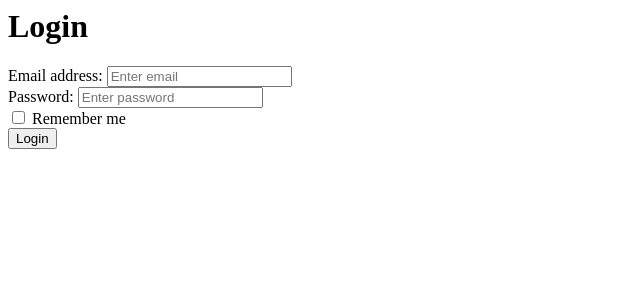
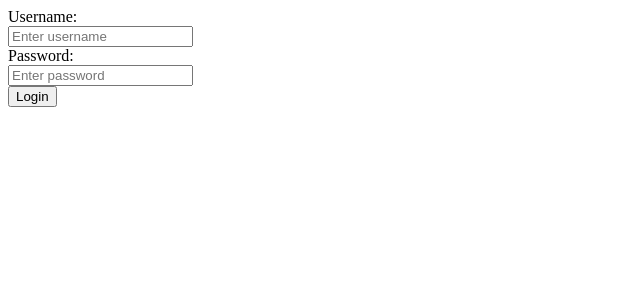
Before and after one commit to Jesus-LinaresIT/ApiCRUD_PHP, a PHP site: page /views/pages/login.php in a window 1280 px wide. Shown: the top 300 px of the page, without its empty margins (0-640 px from the left). Run offline with PHP 8.4, Linux system fonts and the light colour scheme.

Commit message:
Create controller form for catch data userRegister

```diff
--- a/MVC/index.php
+++ b/MVC/index.php
@@ -1,6 +1,7 @@
 <?php
 
 require_once "controllers/layout.controller.php";
+require_once "controllers/form.controller.php";
 
 $layout = new ControllerLayout();
 $layout -> ctrGetLayout();
--- a/MVC/views/pages/login.php
+++ b/MVC/views/pages/login.php
@@ -1,18 +1,30 @@
-<h1>Login</h1>
+<div class="d-flex justify-content-center">
+   <form class="p-4 bg-light">
+      <div class="form-group">
+         <label for="username">Username:</label>
+         <div class="input-group mb-3">
+            <div class="input-group-prepend">
+               <span class="input-group-text">
+               <i class="fa-solid fa-user"></i>
+               </span>
+            </div>
+            <input type="text" class="form-control" placeholder="Enter username" id="user">
+         </div>
+      </div>
 
-<form>
-   <div class="form-group">
-      <label for="email">Email address:</label>
-      <input type="email" class="form-control" placeholder="Enter email" id="email">
-   </div>
       <div class="form-group">
          <label for="pwd">Password:</label>
+         <div class="input-group mb-3">
+            <div class="input-group-prepend">
+               <span class="input-group-text">
+               <i class="fa-solid fa-lock"></i>
+               </span>
+            </div>
             <input type="password" class="form-control" placeholder="Enter password" id="pwd">
          </div>
-   <div class="form-group form-check">
-      <label class="form-check-label">
-         <input class="form-check-input" type="checkbox"> Remember me
-      </label>
       </div>
+
       <button type="submit" class="btn btn-primary">Login</button>
    </form>
+</div>
+</form>
```
Also changed, not shown: MVC/controllers/form.controller.php (added, +16 -0 lines), MVC/views/pages/signUp.php (+24 -4 lines). Lines whose indentation alone changed are shown as unchanged.
